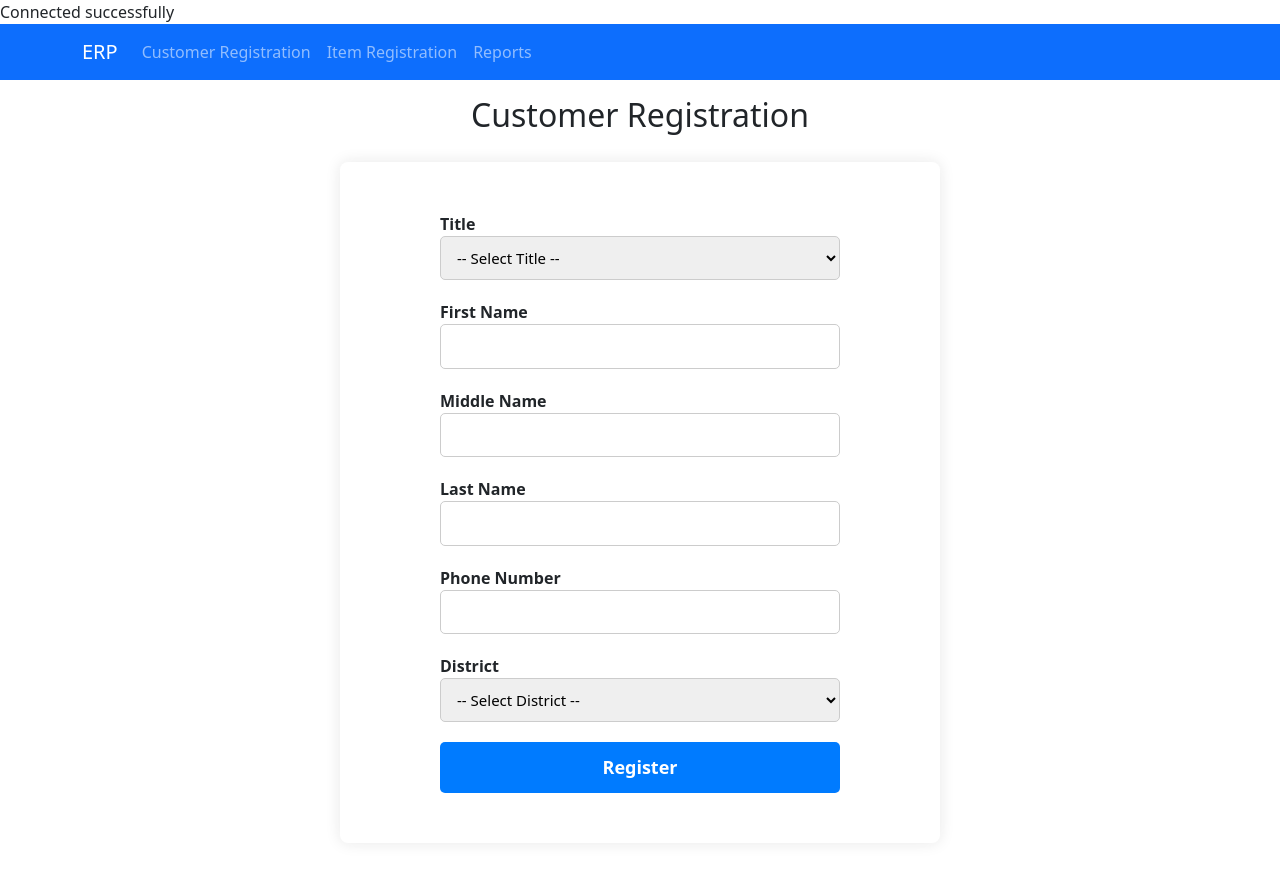
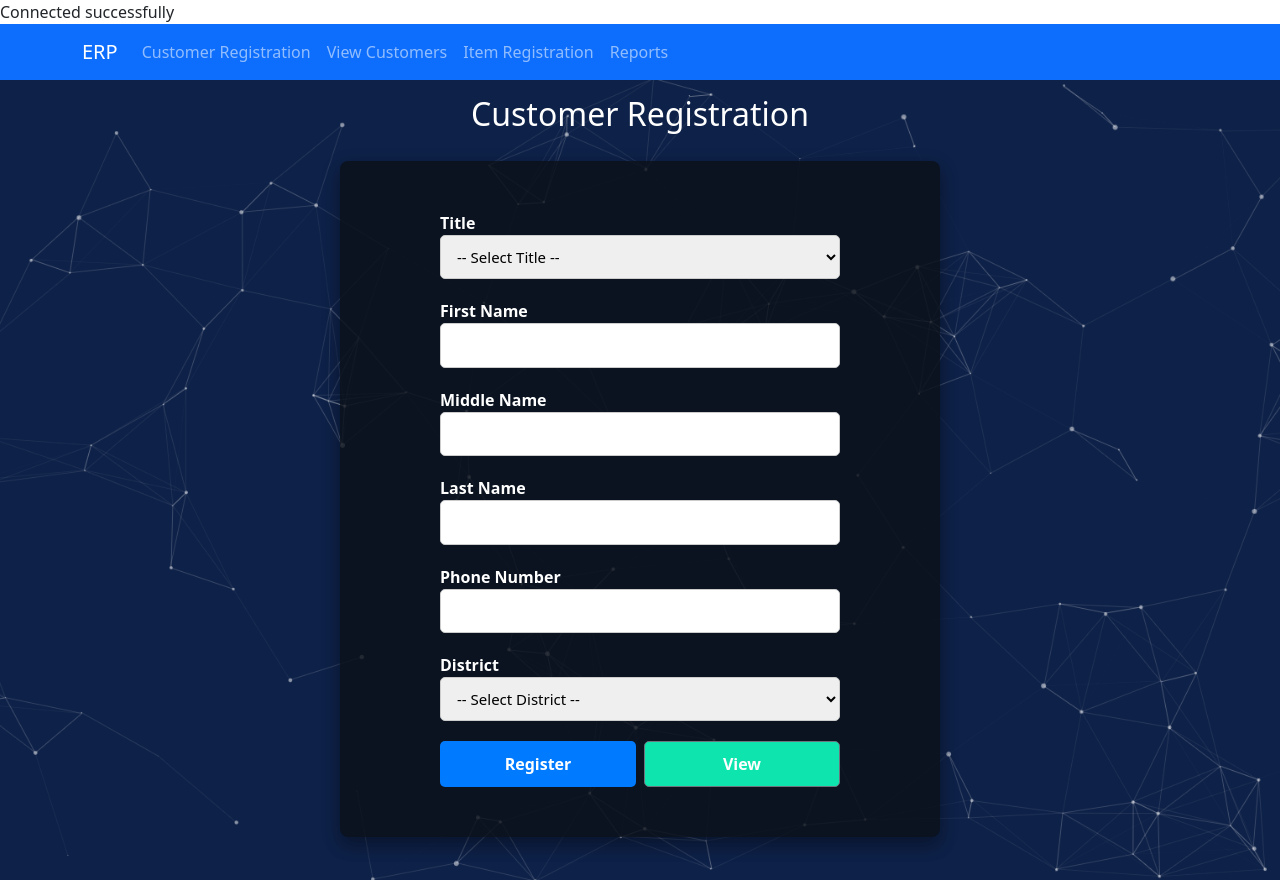
Before and after one commit to Tharushi2001/Assignment, a PHP site: page /registration.php in a window 1280 px wide. Before the commit the page ends 793 px from the top, so only its background shows below. Run offline with PHP 8.4, Linux system fonts and the light colour scheme; data that the repository does not hold is empty.

Commit message:
Item Registration and View

```diff
--- /dev/null
+++ b/frontend/assets/styles.css
@@ -0,0 +1,101 @@
+/* register UI */
+
+
+  .form-title {
+    text-align: center;
+    margin-bottom: 30px;
+    color: #333;
+  }
+.banner-img {
+  background-image: url("../assets/images/banner-image.png");
+  background-color: #0E2148;
+  background-repeat: no-repeat;
+  background-size: cover;
+  background-position: center;
+  position: relative;
+  height: 100vh;
+  display: flex;
+  align-items: center;
+  justify-content: center;
+}
+
+  .form-label {
+    display: block;
+    margin-bottom: 6px;
+    font-weight: 600;
+    color: #555;
+  }
+
+  .form-input,
+  .form-select {
+    width: 100%;
+    padding: 10px 12px;
+    margin-bottom: 20px;
+    border: 1.5px solid #ccc;
+    border-radius: 5px;
+    box-sizing: border-box;
+    font-size: 15px;
+    transition: border-color 0.3s;
+  }
+
+  .form-input:focus,
+  .form-select:focus {
+    border-color: #007BFF;
+    outline: none;
+  }
+
+  .form-buttons {
+  display: flex;
+  gap: 10px;
+  justify-content: space-between;
+}
+
+.form-submit {
+  width: 50%;
+  background-color: #007BFF;
+  border: none;
+  padding: 10px 0;
+  color: white;
+  font-size: 16px;
+  font-weight: bold;
+  border-radius: 5px;
+  cursor: pointer;
+  transition: background-color 0.3s;
+}
+
+.form-submit:hover {
+  background-color: #0056b3;
+}
+
+.btn {
+  display: inline-block;
+  text-align: center;
+  padding: 10px 0;
+  font-size: 16px;
+  font-weight: bold;
+  border-radius: 5px;
+  text-decoration: none;
+  color: white;
+  width: 50%;
+}
+
+.btn-secondary {
+  background-color: #0de4ae;
+}
+
+
+
+
+  @media (min-width: 600px) {
+
+      .outer-box {
+    max-width: 600px;
+    background: rgba(10, 16, 23, 0.8);
+    box-shadow: 0 10px 16px 0 rgba(0, 0, 0, 0.2), 0 6px 20px 0 rgba(0, 0, 0, 0.19) !important;
+    margin: 28px auto;
+    padding: 50px 100px;
+    box-shadow: 0 0 15px rgba(27, 26, 26, 0.1);
+    border-radius: 8px;
+    color: white;
+  }
+  }
--- a/frontend/customers/registration.php
+++ b/frontend/customers/registration.php
@@ -8,11 +8,12 @@ $result = $conn->query($sql);
 ?>
 
 
-    <div>
+    <div class="banner-img">
+
         <form action="../../backend/customcontroller/submit_registration.php" method="post">
-            <div class="container">
+            <div class="container ">
 
-                <h2 class="mt-3 text-center">Customer Registration</h2>
+                <h2 class="mt-3 text-center text-white">Customer Registration</h2>
 <div class="outer-box">
                 <label for="title"><b>Title</b></label>
                 <select name="title" class="form-input" required>
@@ -52,77 +53,13 @@ $result = $conn->query($sql);
                     ?>
                 </select>
 
-                <input type="submit" value="Register" class="form-submit">
+
+           <div class="form-buttons d-flex justify-content-between gap-2">
+  <input type="submit" value="Register" class="form-submit btn-sm">
+  <a href="viewcustomers.php" class="btn btn-secondary btn-sm w-50">View</a>
+</div>
                 </div>
             </div>
         </form>
     </div>
-
-<style>
-
-
-
-
-  .form-title {
-    text-align: center;
-    margin-bottom: 30px;
-    color: #333;
-  }
-
-  .form-label {
-    display: block;
-    margin-bottom: 6px;
-    font-weight: 600;
-    color: #555;
-  }
-
-  .form-input,
-  .form-select {
-    width: 100%;
-    padding: 10px 12px;
-    margin-bottom: 20px;
-    border: 1.5px solid #ccc;
-    border-radius: 5px;
-    box-sizing: border-box;
-    font-size: 15px;
-    transition: border-color 0.3s;
-  }
-
-  .form-input:focus,
-  .form-select:focus {
-    border-color: #007BFF;
-    outline: none;
-  }
-
-  .form-submit {
-    width: 100%;
-    background-color: #007BFF;
-    border: none;
-    padding: 12px 0;
-    color: white;
-    font-size: 18px;
-    font-weight: bold;
-    border-radius: 5px;
-    cursor: pointer;
-    transition: background-color 0.3s;
-  }
-
-  .form-submit:hover {
-    background-color: #0056b3;
-  }
-
-  /* Responsive */
-  @media (min-width: 600px) {
-
-      .outer-box {
-    max-width: 600px;
-    background-color: #fff;
-    margin: 28px auto;
-    padding: 50px 100px;
-    box-shadow: 0 0 15px rgba(27, 26, 26, 0.1);
-    border-radius: 8px;
-  }
-  }
-</style>
-
-</style>
+                </div>
--- a/frontend/header.php
+++ b/frontend/header.php
@@ -10,6 +10,7 @@
         rel="stylesheet"
         integrity="sha384-EVSTQN3/azprG1Anm3QDgpJLIm9Nao0Yz1ztcQTwFspd3yD65VohhpuuCOmLASjC"
         crossorigin="anonymous">
+    <link rel="stylesheet" href="../assets/styles.css">
 </head>
 <body>
   <nav class="navbar navbar-expand-lg navbar-dark bg-primary">
@@ -26,8 +27,13 @@
             <a class="nav-link" href="/Assignment/frontend/customers/registration.php">Customer Registration</a>
           </li>
           <li class="nav-item">
-            <a class="nav-link" href="/Assignment/frontend/items/registration.php">Item Registration</a>
+  <a class="nav-link" href="/Assignment/frontend/customers/viewcustomers.php">View Customers</a>
+</li>
+
+          <li class="nav-item">
+            <a class="nav-link" href="/Assignment/frontend/items/itemform.php">Item Registration</a>
           </li>
+
           <li class="nav-item">
             <a class="nav-link" href="/Assignment/frontend/reports/invoice_report.php">Reports</a>
           </li>
```
Also changed, not shown: backend/customcontroller/submit_item.php (added, +33 -0 lines), frontend/customers/viewcustomers.php (added, +47 -0 lines), frontend/items/itemform.php (added, +58 -0 lines), frontend/items/viewitems.php (added, +49 -0 lines), frontend/assets/images/banner-image.png (added), frontend/assets/images/bg-image1.webp (added), frontend/assets/images/img-1.avif (added).
